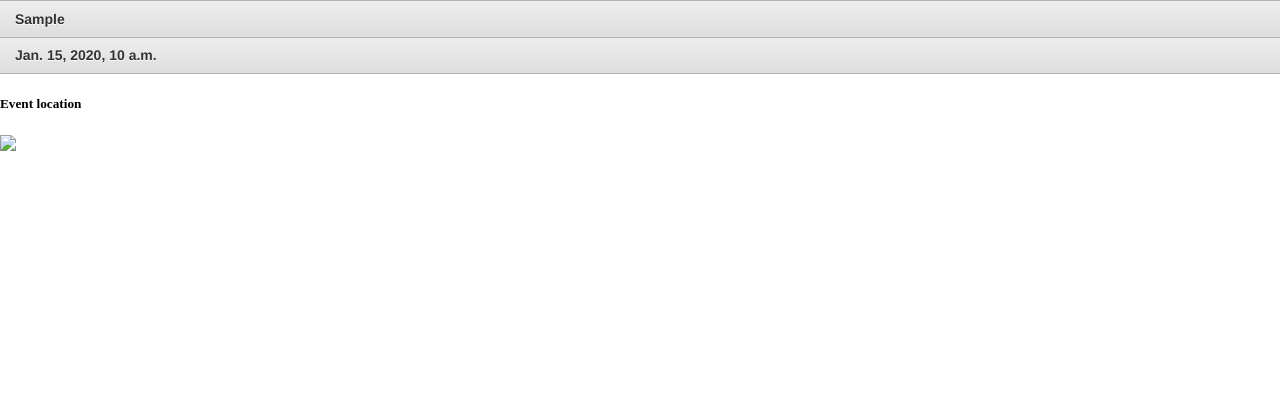
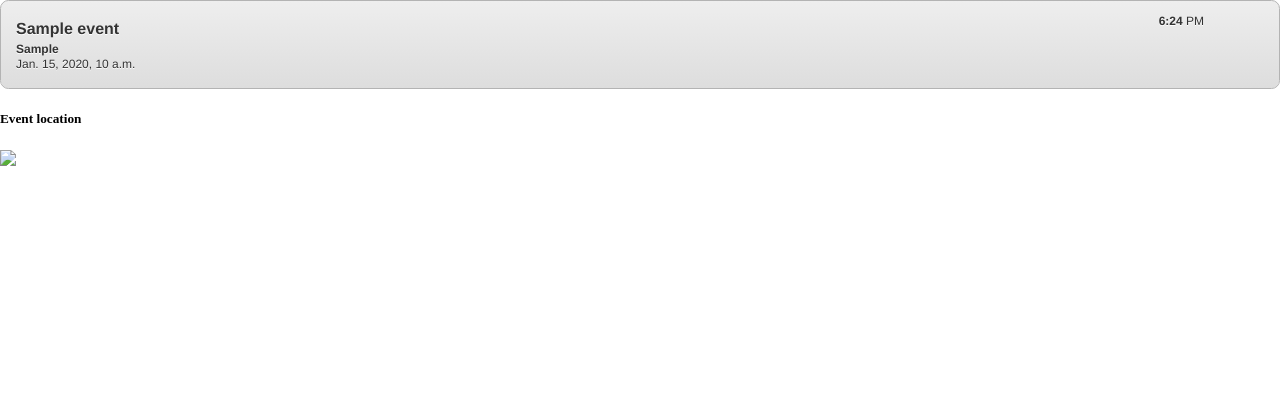
Before and after one commit to alpharay/ETS, a Django app: template templates/baseApp/eventDetails.html in a window 1280 px wide. Shown: the top 420 px of the page. Run offline with Django 3.2, Linux system fonts and the light colour scheme; the template is opened without the code that fills it: values that come from a table or form of the project are taken from there, others are empty; tables that the repository leaves empty hold one stand-in row (values such as "Sample post"); some libraries are stand-ins or nearby versions.

Commit message:
templates Update

```diff
--- a/templates/baseApp/eventDetails.html
+++ b/templates/baseApp/eventDetails.html
@@ -2,12 +2,23 @@
 {% block content %}
 <div  data-role="page" data-theme="Swatch D">
 
-<ul data-role="listview" data-theme="c">
-<li class="ui-li-aside">{{ event_details.name}}</li>
-<li>{{ event_details.venue}}</li>
-<li>{{ event_details.event_date}}</li>
+<ul class=" ui-listview ui-listview-inset ui-corner-all ui-shadow " data-inset="true" data-role="listview">
+<li class="ui-li ui-li-static ui-body-c ui-corner-top">
+<p class="ui-li-aside ui-li-desc">
+<strong>6:24</strong>
+PM
+</p>
+<h3 class="ui-li-heading">{{ event_details.name }}</h3>
+<p class="ui-li-desc">
+<strong>{{ event_details.venue}}</strong>
+</p>
+<p class="ui-li-desc">{{ event_details.event_date}}</p>
+</li>
 </ul>
 
+
+
+<div>
 <h5>Event location</h5>
 {%if event_details.locationX%}
 <img src="http://maps.google.com/maps/api/staticmap?center={{ event_details.locationX}},{{ event_details.locationY}}&markers=color:blue%7Clabel:E%7C{{ event_details.locationX}},{{ event_details.locationY}}%7Ccolor:blue&zoom=15&size=300x400&sensor=false">
```
